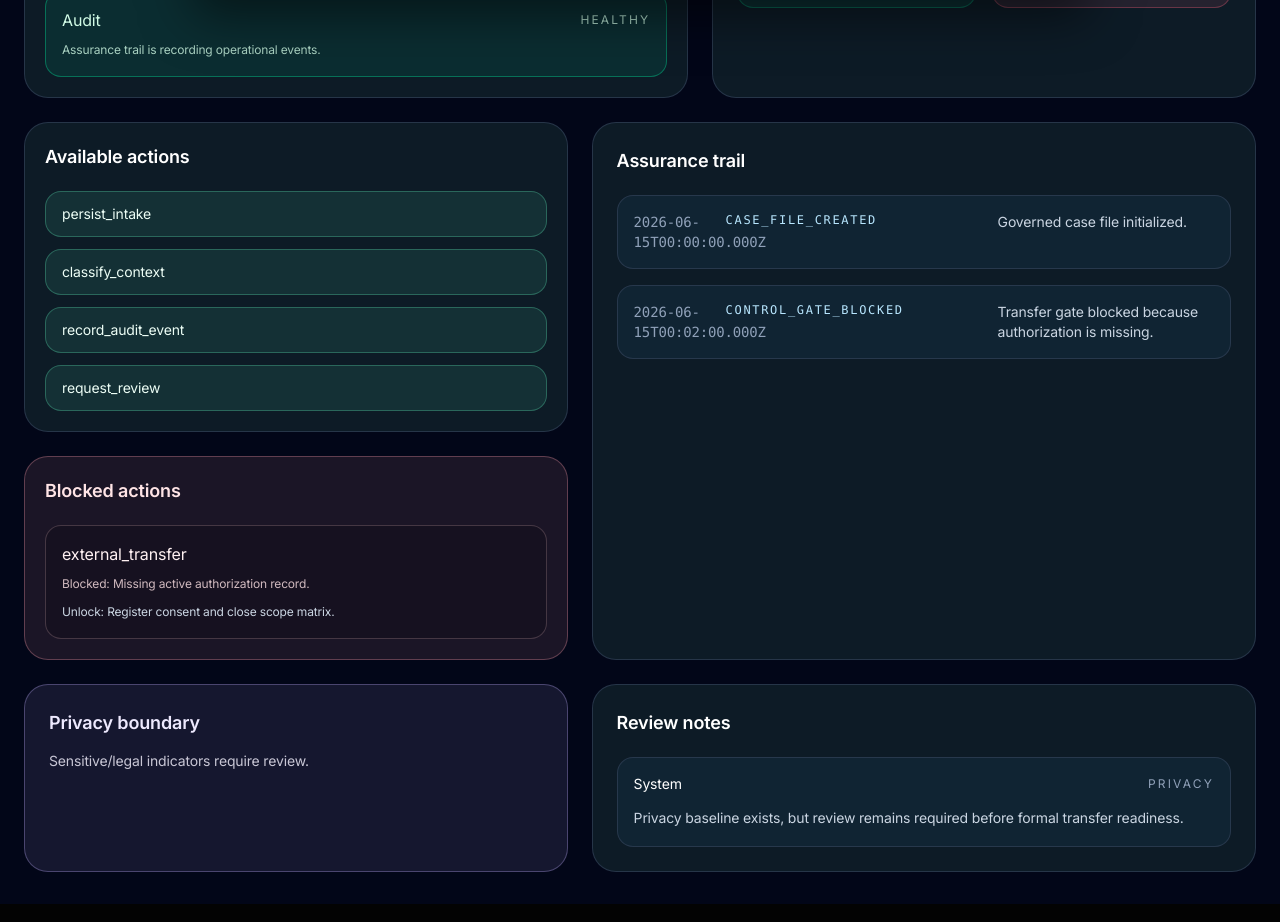
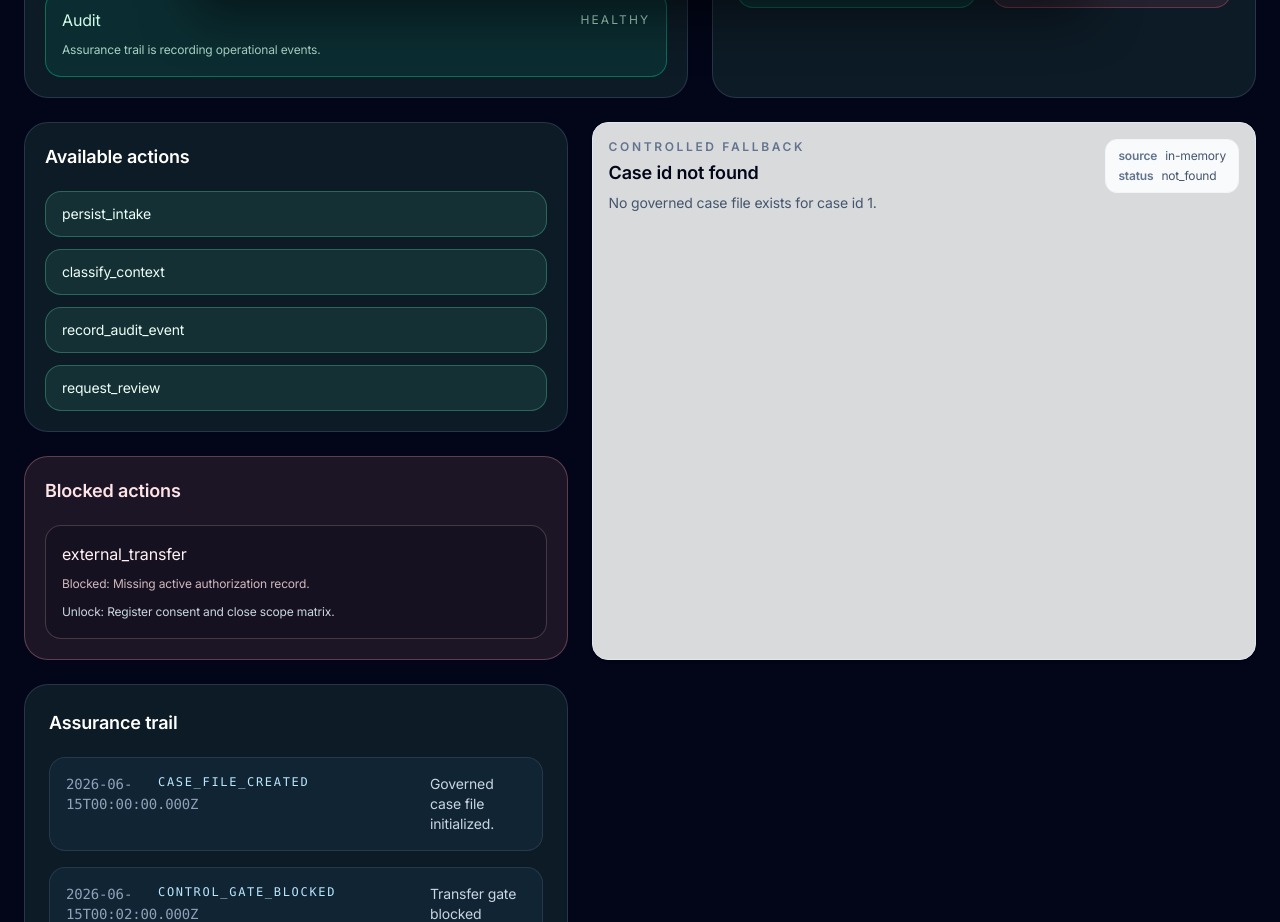
Before and after one commit to Neiland85/claritystructures-webapp, a Next.js app in the folder apps/web/: page /control/cases/1 in a window 1280 px wide. Shown: the part 780-1702 px from the top of the page. Built offline with nearby package versions, Linux system fonts and the light colour scheme.

Commit message:
feat(control-room): render resolver status band

```diff
--- a/apps/web/src/app/control/cases/[caseId]/page.tsx
+++ b/apps/web/src/app/control/cases/[caseId]/page.tsx
@@ -8,6 +8,7 @@ import {
   ReadinessRadar,
   ReviewNotesPanel,
 } from "@/features/control-room";
+import { ResolutionStatusBanner } from "@/features/control-room/resolution-status-banner";
 
 type ControlCasePageProps = {
   params: Promise<{
@@ -19,7 +20,8 @@ export default async function ControlCasePage({
   params,
 }: ControlCasePageProps) {
   const { caseId } = await params;
-  const { viewModel, source } = await getControlRoomViewModel(caseId);
+  const { viewModel, source, status, reason, resolvedCaseRef } =
+    await getControlRoomViewModel(caseId);
 
   return (
     <main className="min-h-screen bg-slate-950 px-6 py-8 text-slate-100">
@@ -52,6 +54,14 @@ export default async function ControlCasePage({
             allowedActions={viewModel.allowedActions}
             blockedActions={viewModel.blockedActions}
           />
+
+          <ResolutionStatusBanner
+            caseId={caseId}
+            source={source}
+            status={status}
+            reason={reason}
+            resolvedCaseRef={resolvedCaseRef}
+          />
           <AssuranceTrail events={viewModel.assuranceTrail} />
         </div>
 
--- /dev/null
+++ b/apps/web/src/features/control-room/control-room-resolution-status.ts
@@ -0,0 +1,54 @@
+import type { ControlRoomCaseSourceResult } from "./control-room-case-repository";
+
+export type ControlRoomResolutionStatus = ControlRoomCaseSourceResult["status"];
+
+export type ControlRoomResolutionStatusCopy = {
+  eyebrow: string;
+  title: string;
+  message: string;
+};
+
+export function getControlRoomResolutionStatusCopy(args: {
+  caseId: string;
+  status: ControlRoomResolutionStatus;
+  reason?: string;
+  resolvedCaseRef?: string;
+}): ControlRoomResolutionStatusCopy {
+  const { caseId, status, reason, resolvedCaseRef } = args;
+
+  if (status === "found") {
+    return {
+      eyebrow: "CONTROL ROOM SOURCE",
+      title: "Case source resolved",
+      message: `Resolver loaded governed case ${resolvedCaseRef ?? caseId} for route ${caseId}.`,
+    };
+  }
+
+  if (status === "not_found") {
+    return {
+      eyebrow: "CONTROLLED FALLBACK",
+      title: "Case id not found",
+      message:
+        reason ??
+        `No governed case file exists for ${caseId}. The current demo view remains available as a safe fallback.`,
+    };
+  }
+
+  if (status === "blocked") {
+    return {
+      eyebrow: "CONTROLLED FALLBACK",
+      title: "Access blocked by policy gate",
+      message:
+        reason ??
+        `The governed case exists, but a policy gate blocks exposure for ${caseId}.`,
+    };
+  }
+
+  return {
+    eyebrow: "CONTROLLED FALLBACK",
+    title: "Source unavailable",
+    message:
+      reason ??
+      `The repository could not answer safely for ${caseId}. The current demo view remains available as a safe fallback.`,
+  };
+}
--- a/apps/web/src/features/control-room/index.ts
+++ b/apps/web/src/features/control-room/index.ts
@@ -40,3 +40,8 @@ export type {
   ControlRoomCaseRepository,
   ControlRoomCaseSourceResult,
 } from "./control-room-case-repository";
+export { getControlRoomResolutionStatusCopy } from "./control-room-resolution-status";
+export type {
+  ControlRoomResolutionStatus,
+  ControlRoomResolutionStatusCopy,
+} from "./control-room-resolution-status";
--- /dev/null
+++ b/apps/web/src/features/control-room/resolution-status-banner.tsx
@@ -0,0 +1,57 @@
+import { getControlRoomResolutionStatusCopy } from "./control-room-resolution-status";
+import type { ControlRoomResolutionStatus } from "./control-room-resolution-status";
+
+export type ResolutionStatusBannerProps = {
+  caseId: string;
+  source: "in-memory";
+  status: ControlRoomResolutionStatus;
+  reason?: string;
+  resolvedCaseRef?: string;
+};
+
+export function ResolutionStatusBanner({
+  caseId,
+  source,
+  status,
+  reason,
+  resolvedCaseRef,
+}: ResolutionStatusBannerProps) {
+  const copy = getControlRoomResolutionStatusCopy({
+    caseId,
+    status,
+    reason,
+    resolvedCaseRef,
+  });
+
+  return (
+    <section
+      aria-label="Control Room resolver status"
+      className="rounded-2xl border border-slate-200 bg-white/85 p-4 shadow-sm"
+    >
+      <div className="flex flex-col gap-2 md:flex-row md:items-start md:justify-between">
+        <div>
+          <p className="text-xs font-semibold uppercase tracking-[0.22em] text-slate-500">
+            {copy.eyebrow}
+          </p>
+          <h2 className="mt-1 text-lg font-semibold text-slate-950">
+            {copy.title}
+          </h2>
+          <p className="mt-1 max-w-3xl text-sm leading-6 text-slate-600">
+            {copy.message}
+          </p>
+        </div>
+
+        <dl className="grid gap-1 rounded-xl border border-slate-100 bg-slate-50 px-3 py-2 text-xs text-slate-600">
+          <div className="flex gap-2">
+            <dt className="font-semibold text-slate-500">source</dt>
+            <dd>{source}</dd>
+          </div>
+          <div className="flex gap-2">
+            <dt className="font-semibold text-slate-500">status</dt>
+            <dd>{status}</dd>
+          </div>
+        </dl>
+      </div>
+    </section>
+  );
+}
```
Also changed, not shown: 2 other files (tests, documents, lock files or other folders).
